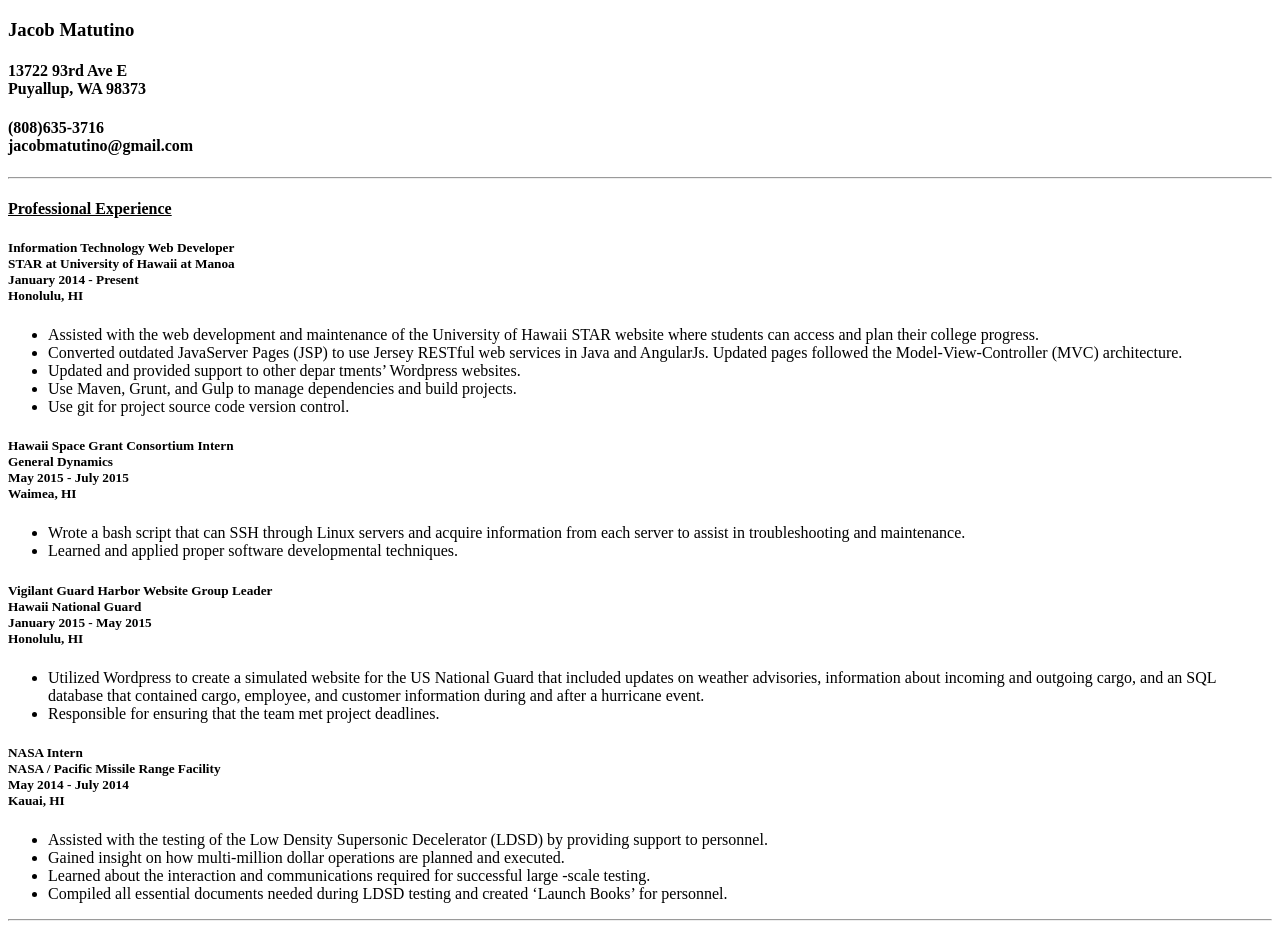
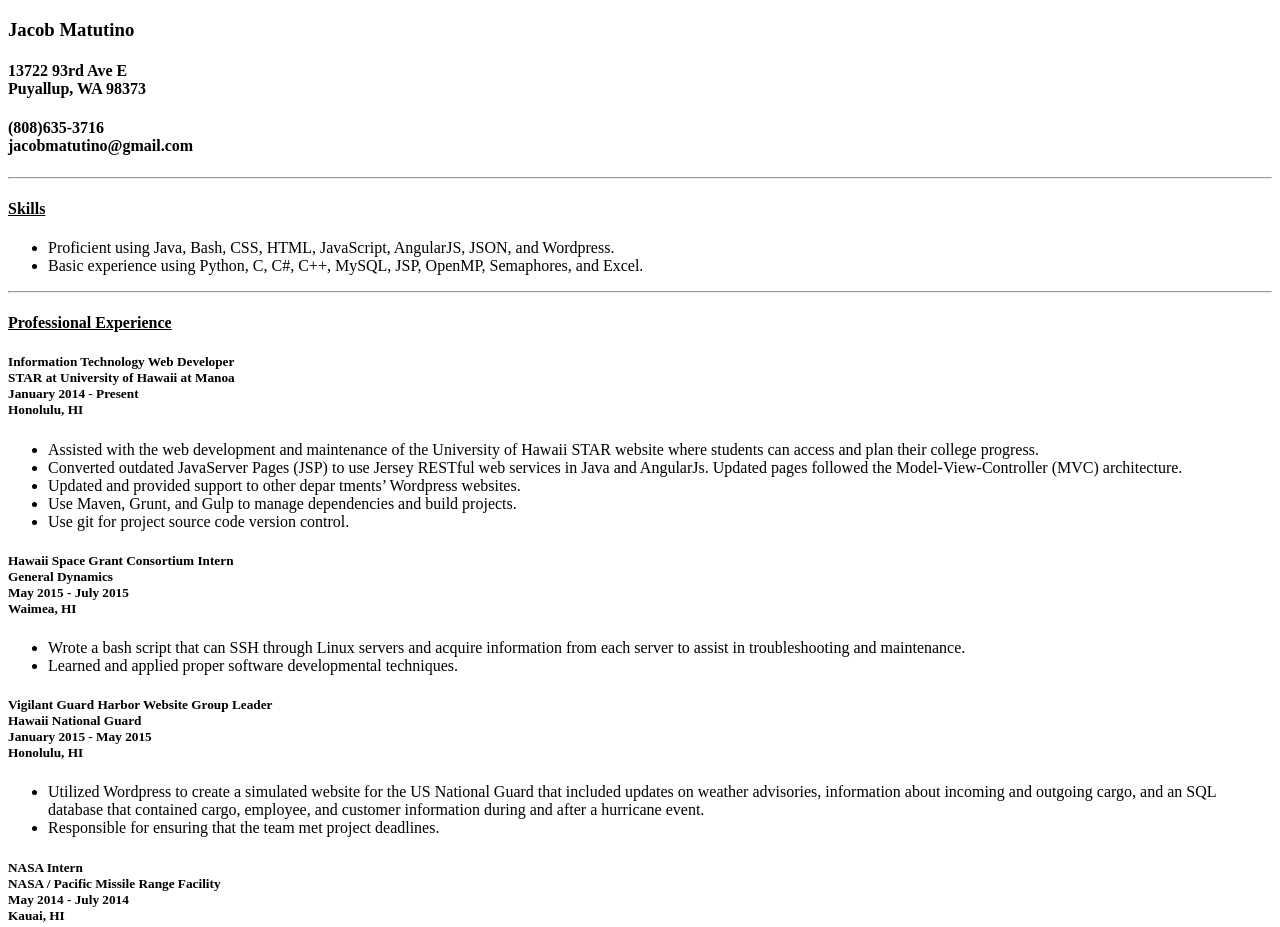
Before and after one commit to JMatutino/JMatutino.github.io, a plain HTML site: page index.html in a window 1280 px wide. Shown: the top 927 px of the page. Drawn offline with Linux system fonts and the light colour scheme.

Commit message:
Added 'skills' section

```diff
--- a/index.html
+++ b/index.html
@@ -5,6 +5,12 @@
     <h4>13722 93rd Ave E <br />
         Puyallup, WA 98373</h4>
     <h4>(808)635-3716 <br /> jacobmatutino@gmail.com</h4>
+    <hr />
+    <h4><u>Skills</u></h4>
+    <ul>
+      <li>Proficient using Java, Bash, CSS, HTML, JavaScript, AngularJS, JSON, and Wordpress.</li>
+      <li>Basic experience using Python, C, C#, C++, MySQL, JSP, OpenMP, Semaphores, and Excel.</li>
+    </ul>
     <hr />
     <h4><u>Professional Experience</u></h4>
     <h5>
```
